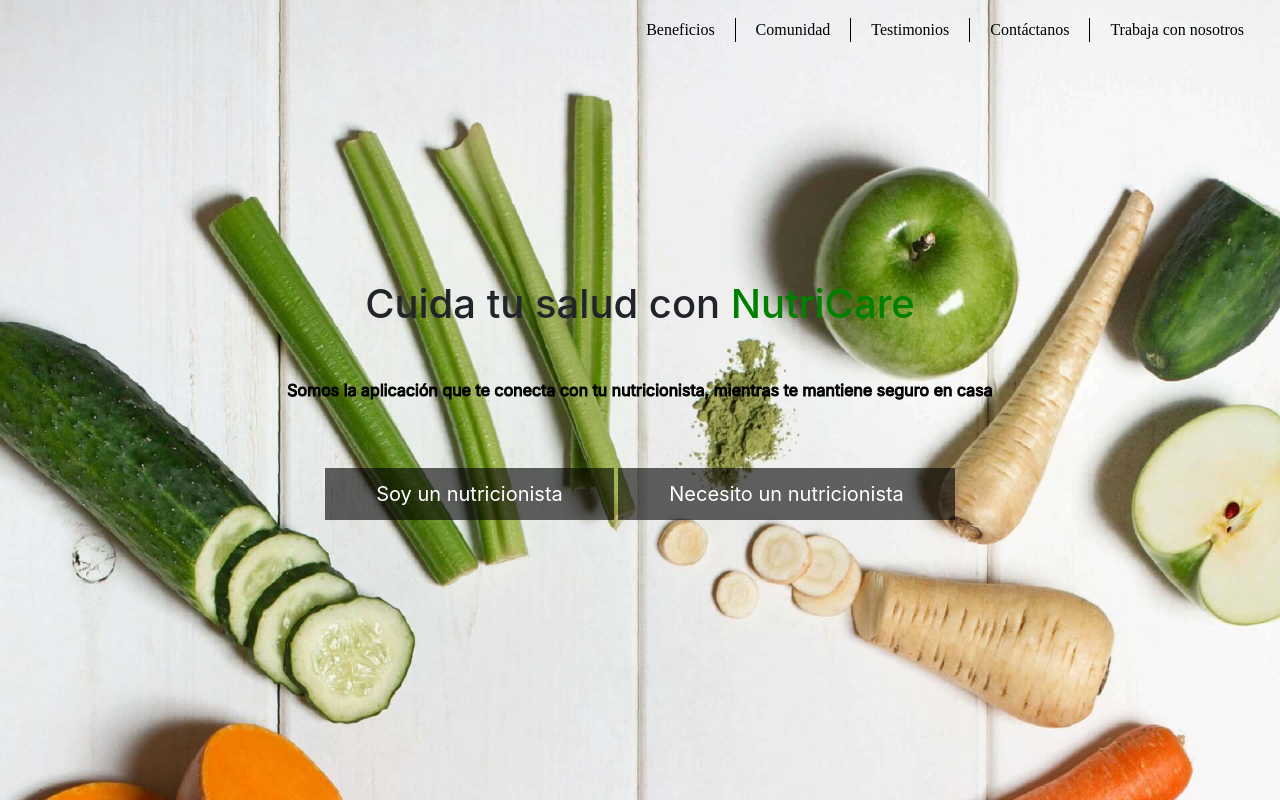
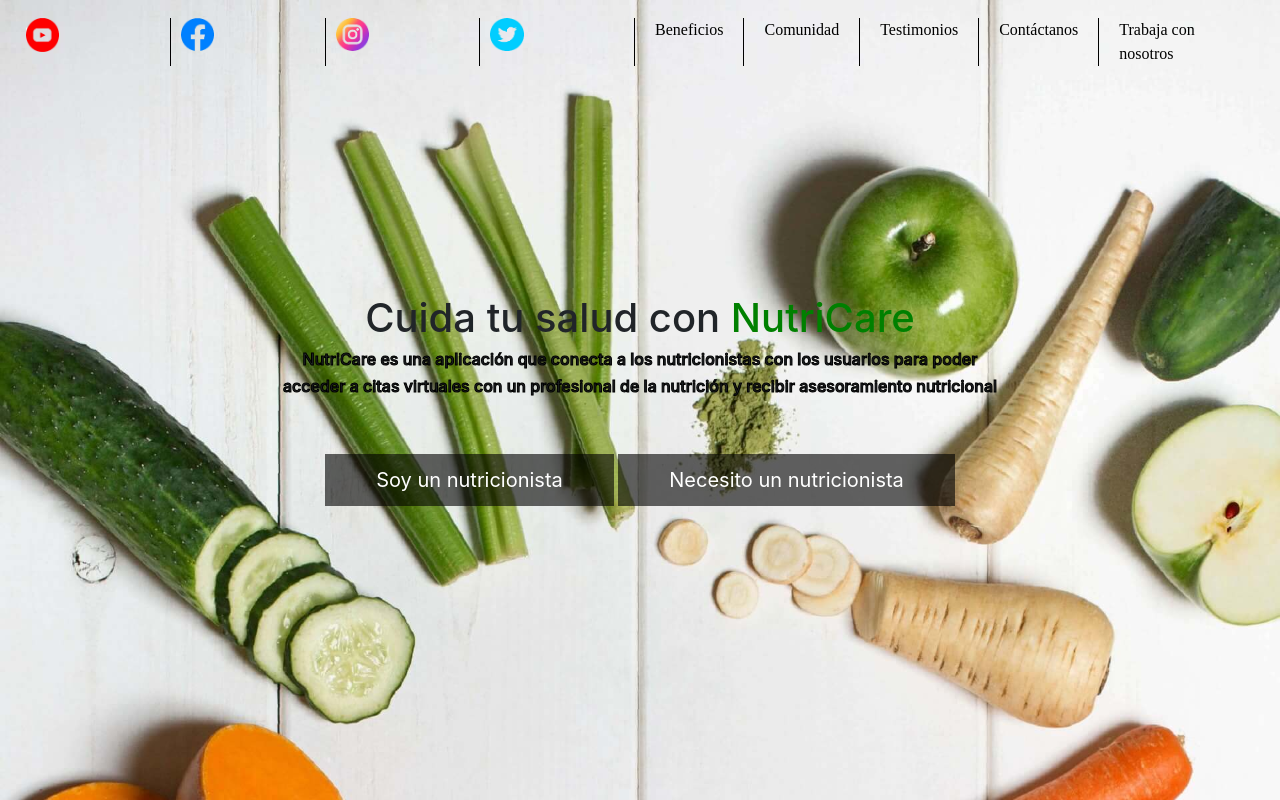
Before and after one commit to Soft-War-Open-Source/Landing-Page, a plain HTML site: page index.html in a window 1280 px wide. Shown: the top 800 px of the page. Drawn offline with nearby package versions, Linux system fonts and the light colour scheme.

Commit message:
Modificado
Landing Page Modificado

```diff
--- a/index.html
+++ b/index.html
@@ -20,6 +20,18 @@
         <div class="collapse navbar-collapse nav-custom" id="navbarNav" style="justify-content: flex-end;">
           <ul class="navbar-nav">
             <li class="nav-item ">
+              <a title="Youtube" href="https://www.youtube.com"><img src="./assets/sociales/yutu1.png " width="25%" alt="Youtube" /></a>
+            </li>
+            <li class="nav-item ">
+              <a title="Facebook" href="https://www.facebook.com"><img src="./assets/sociales/face1.png " width="25%" alt="Facebook" /></a>
+            </li>
+            <li class="nav-item ">
+              <a title="Instagram" href="https://www.instagram.com"><img src="./assets/sociales/insta1.png " width="25%" alt="Instagram" /></a>
+            </li>
+            <li class="nav-item ">
+              <a title="Twitter" href="https://www.twitter.com"><img src="./assets/sociales/twiter1.png " width="25%" alt="Twitter" /></a>
+            </li>
+            <li class="nav-item ">
               <a class="nav-link" href="#benefits">Beneficios <span class="sr-only">(current)</span></a>
             </li>
             <li class="nav-item">
@@ -41,8 +53,11 @@
       <div class="main-banner">
           <div class="content-banner">
               <h1 style="font-impact: Calibri " >Cuida tu salud con <a href="#register" class="to-hover">NutriCare </a></h1>
-              <p style="-webkit-text-stroke: 1px black">Somos la  aplicación que te conecta con tu nutricionista, mientras te mantiene seguro en casa
-              </p>
+              <h6 style="-webkit-text-stroke: 1px black">NutriCare es una aplicación que conecta a los nutricionistas con los usuarios para poder
+              </h6>
+            <h6 style="-webkit-text-stroke: 1px black">acceder a citas virtuales con un profesional de la nutrición y recibir asesoramiento nutricional
+
+            </h6>
               <a href="#register" class="btn btn-custom btn-lg">Soy un nutricionista </a>
               <a href="#register" data-toggle="modal" data-target="#exampleModal" class="btn btn-custom btn-lg">Necesito un nutricionista </a>
           </div>
@@ -306,7 +321,7 @@
           todo con un par de clicks.
         </p>
         <div style="text-align: center;">
-          <button class="btn btn-register"  data-toggle="modal" data-target="#exampleModal">¡Registra tu sala!</button>
+          <button class="btn btn-register"  data-toggle="modal" data-target="#exampleModal">¡Registrate aquí!</button>
         </div>
 
       </div>
@@ -322,7 +337,7 @@
         <a href="#register">Trabaja con nosotros</a>
       </div>
       <div class="text-center">
-        <p class="address">Av. Angamos 1232- Surco - Lima - Perú</p>
+        <p class="address">Av. Angamos 1232- Surco - Lima - Perú  ||  Teléfono: 935-723-573  ||  Correo:NutriCare@gmail.com</p>
         <p> &copy; Software Group</p>
       </div>
     </div>
```
Also changed, not shown: assets/sociales/face1.png (added), assets/sociales/insta1.png (added), assets/sociales/twiter1.png (added), assets/sociales/yutu1.png (added).
